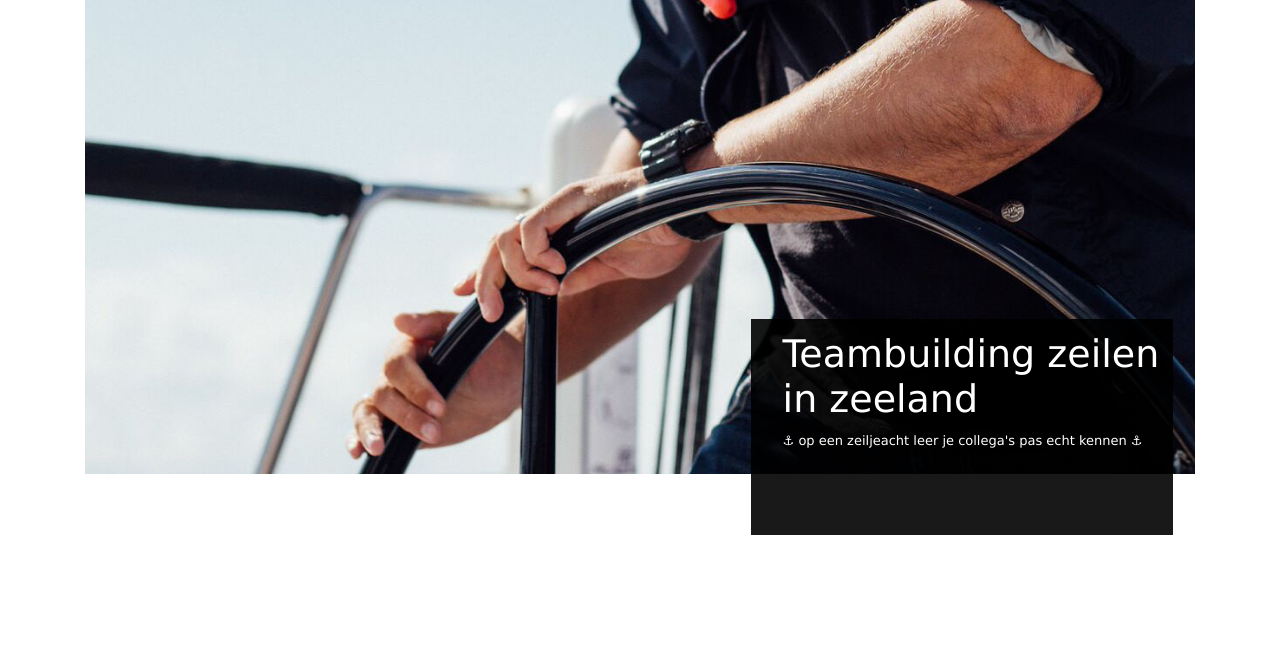
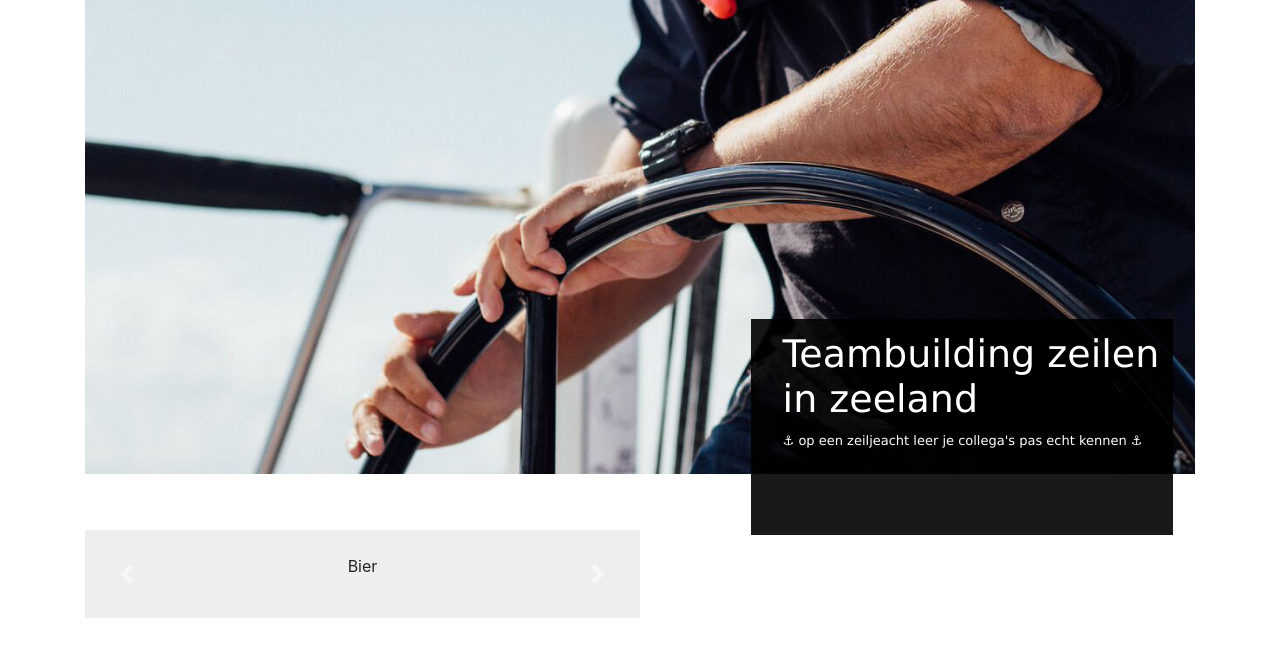
Before and after one commit to Dnarloch99/Sailforce, a PHP site: page / in a window 1280 px wide. Shown: the part 121-778 px from the top of the page. Run offline with PHP 8.4, Linux system fonts and the light colour scheme; some libraries are stand-ins or nearby versions.

Commit message:
Slider toegevoegd

```diff
--- a/Public/index.html
+++ b/Public/index.html
@@ -1,11 +1,12 @@
 <!DOCTYPE html>
 <html lang="en">
-  <head>
-    <meta charset="utf-8">
-    <meta name="viewport" content="width=device-width, initial-scale=1, shrink-to-fit=no">
-    <meta name="description" content="">
-    <meta name="author" content="">
-    <link rel="icon" href="../../favicon.ico">
+    <head>
+        <title>Home</title>
+
+          <meta name="viewport" content="width=device-width, initial-scale=1.0">
+
+        <!-- Bootstrap links-->
+        <link rel="stylesheet" href="https://maxcdn.bootstrapcdn.com/bootstrap/4.0.0-beta.2/css/bootstrap.min.css">
 
     <title>Sailforce</title>
 
@@ -58,11 +59,66 @@
     </div>
     <img class="header" src="Header_image.jpg"/>
 
+   <!-- dit is de parallax, alles word in de css gedaan -->
+    <div class="parallax"></div>
+    <!-- dit is de slider -->
+
+    <div id="carousel-container">
+    <div id="carouselContent" class="carousel slide" data-ride="carousel">
+        <div class="carousel-inner" role="listbox">
+            <div class="carousel-item active text-center p-4">
+                 <p>Bier</p>
+            </div>
+            <div class="carousel-item text-center p-4">
+
+                <p>Wijn</p>
+            </div>
+            <div class="carousel-item text-center p-4">
+
+                <p>Cola</p>
+            </div>
+            <div class="carousel-item text-center p-4">
+
+                <p>Ice-tea</p>
+            </div>
+            <div class="carousel-item text-center p-4">
+
+                <p>Koffie</p>
+            </div>
+        </div>
+        <a class="carousel-control-prev" href="#carouselContent" role="button" data-slide="prev">
+            <span class="carousel-control-prev-icon" aria-hidden="true"></span>
+            <span class="sr-only">Previous</span>
+        </a>
+        <a class="carousel-control-next" href="#carouselContent" role="button" data-slide="next">
+            <span class="carousel-control-next-icon" aria-hidden="true"></span>
+            <span class="sr-only">Next</span>
+        </a>
     </div>
+</div>
+<script>
+$('.carousel').carousel({
+  interval: 10000
+})
+</script>
+<!-- einde van de slider -->
 
-    <script src="https://code.jquery.com/jquery-3.2.1.slim.min.js" integrity="sha384-KJ3o2DKtIkvYIK3UENzmM7KCkRr/rE9/Qpg6aAZGJwFDMVNA/GpGFF93hXpG5KkN" crossorigin="anonymous"></script>
-    <script src="https://cdnjs.cloudflare.com/ajax/libs/popper.js/1.12.9/umd/popper.min.js" integrity="sha384-ApNbgh9B+Y1QKtv3Rn7W3mgPxhU9K/ScQsAP7hUibX39j7fakFPskvXusvfa0b4Q" crossorigin="anonymous"></script>
-    <script src="https://maxcdn.bootstrapcdn.com/bootstrap/4.0.0/js/bootstrap.min.js" integrity="sha384-JZR6Spejh4U02d8jOt6vLEHfe/JQGiRRSQQxSfFWpi1MquVdAyjUar5+76PVCmYl" crossorigin="anonymous"></script>
+</body>
 
-  </body>
+<footer>
+        <script src="https://ajax.googleapis.com/ajax/libs/jquery/3.2.1/jquery.min.js"></script>
+        <script src="https://cdnjs.cloudflare.com/ajax/libs/popper.js/1.12.6/umd/popper.min.js"></script>
+        <script src="https://maxcdn.bootstrapcdn.com/bootstrap/4.0.0-beta.2/js/bootstrap.min.js"></script>
+</footer>
+
+
+
+
+
+
+
+
+
+
+
 </html>
--- a/Public/style.css
+++ b/Public/style.css
@@ -4,9 +4,8 @@ body, html {
 .container {
     width:100%;
 }
-#balk {
-margin-left: -8px;
-}
+
+
     /*Header*/
 .header {
     width: 100%;
@@ -80,3 +79,9 @@ margin-left: -8px;
     height:100%;
     width: auto;
 }
+    /*slider*/
+    #carousel-container {
+        background: #eee;
+        width: 50%;
+        height:50%;
+    }
```
Also changed, not shown: Public/BS_Slide1.jpg (added).
